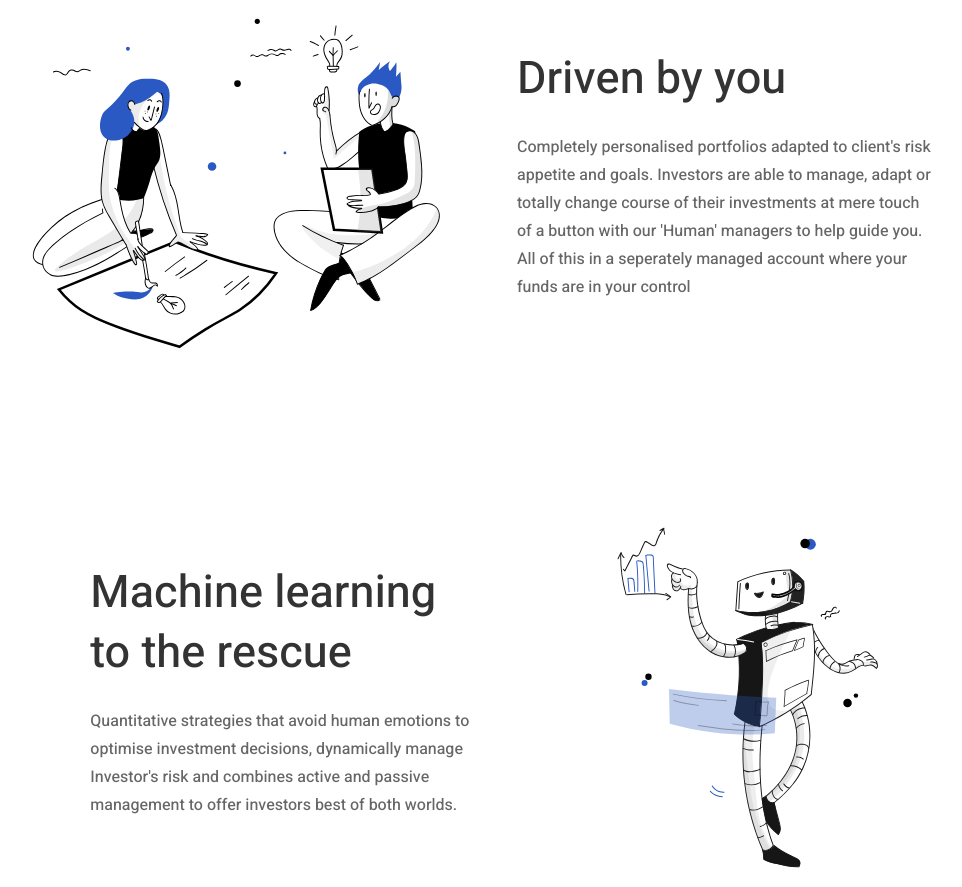
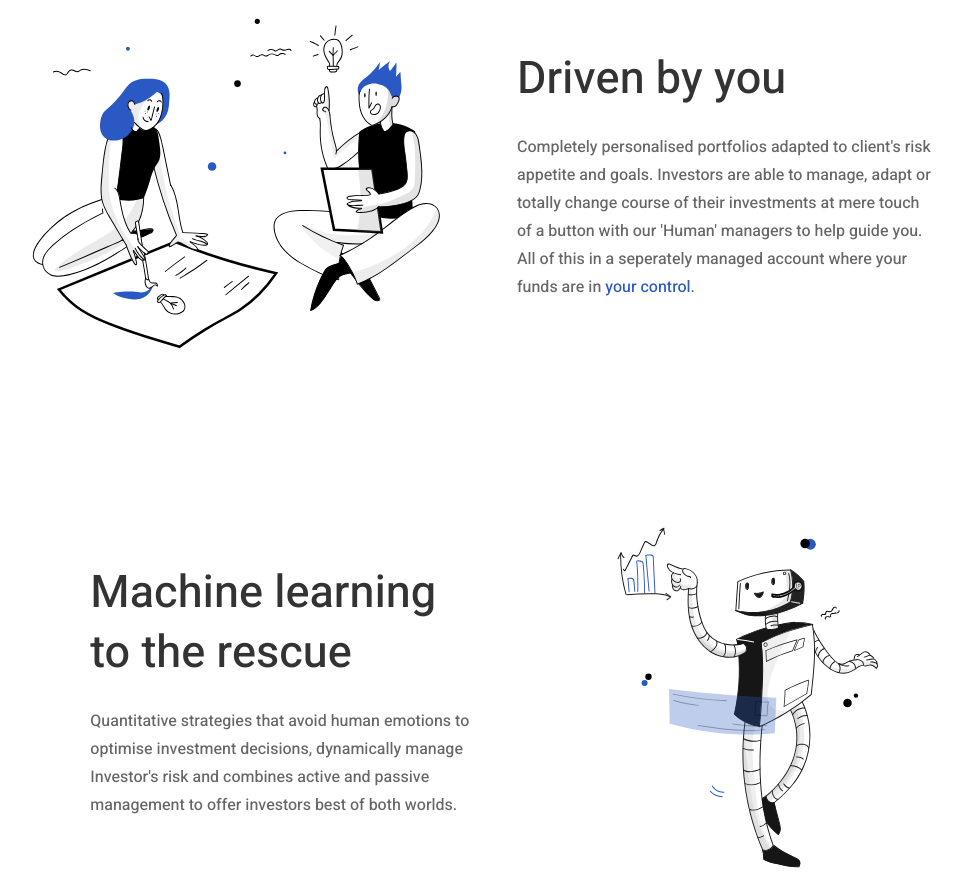
Before and after one commit to quniq/landing-page, a plain HTML site: page index.html in a window 1280 px wide. Shown: the part 996-1883 px from the top of the page, without its empty margins (138-1100 px from the left). Drawn offline with Linux system fonts and the light colour scheme; a script that the page names is missing.

Commit message:
add css to your control

```diff
--- a/index.html
+++ b/index.html
@@ -121,7 +121,7 @@
                     Using disruptive technology has made it easynfor us to bind in all the must have as well good to have safety and compliance measures for every stakeholder
                   </p> -->
                                     <p>
-                                        Completely personalised portfolios adapted to client's risk appetite and goals. Investors are able to manage, adapt or totally change course of their investments at mere touch of a button with our 'Human' managers to help guide you. All of this in a seperately managed account where your funds are in your control
+                                        Completely personalised portfolios adapted to client's risk appetite and goals. Investors are able to manage, adapt or totally change course of their investments at mere touch of a button with our 'Human' managers to help guide you. All of this in a seperately managed account where your funds are in <a class="py-hgt" style="color: #2b59c3">your control</a>.
                                     </p>
                                 </div>
                             </div>
```
